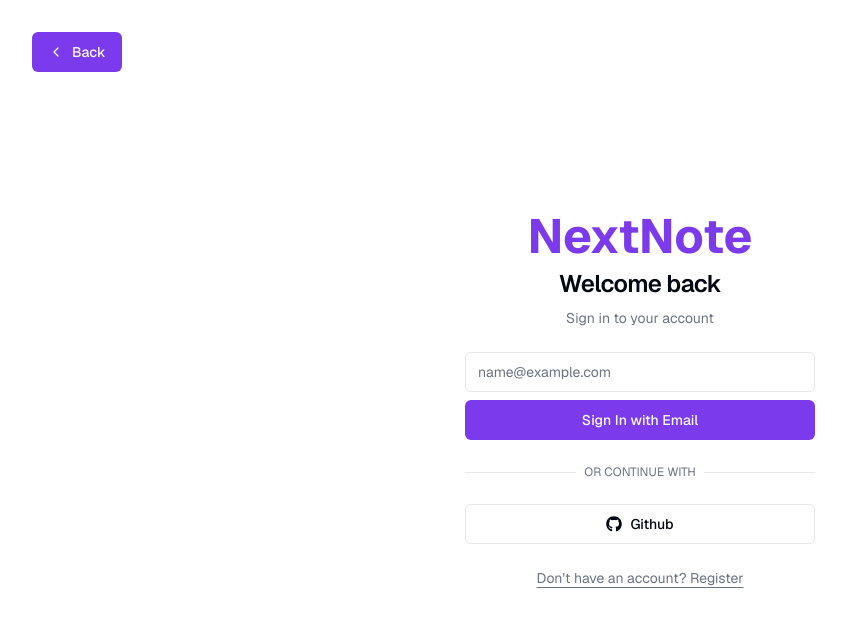
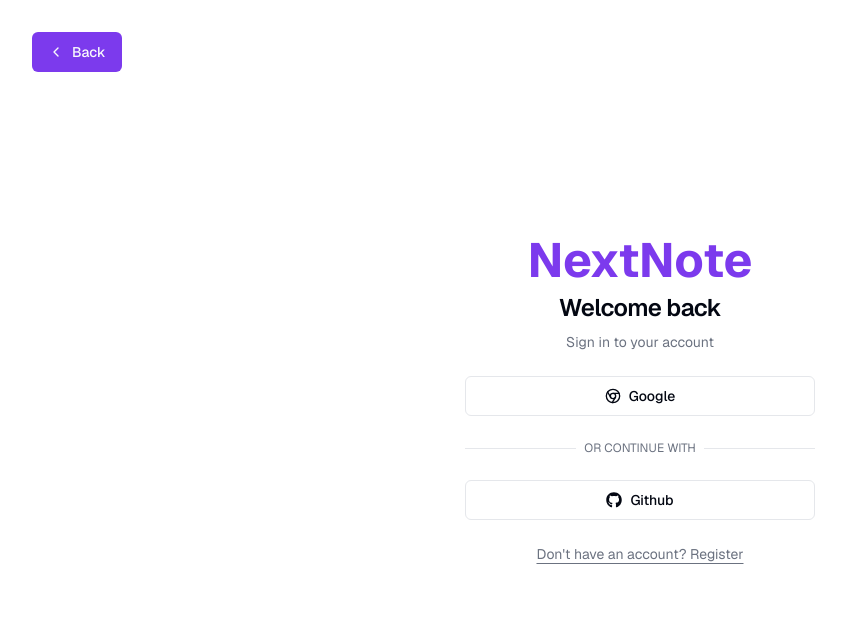
Before and after one commit to shaikahmadnawaz/next-note, a Next.js app: page /login in a window 1280 px wide. Shown: the top 624 px of the page, without its empty margins (0-846 px from the left). Built offline with nearby package versions, Linux system fonts and the light colour scheme.

Commit message:
implemented oauth signin using google

```diff
--- a/components/icons.tsx
+++ b/components/icons.tsx
@@ -1,6 +1,7 @@
 import {
   AlertTriangle,
   ChevronLeft,
+  Chrome,
   Codepen,
   CreditCard,
   Database,
@@ -25,6 +26,7 @@
   chevronLeft: ChevronLeft,
   spinner: Loader2,
   add: Plus,
+  google: Chrome,
   user: User,
   signout: LogOut,
   trash: Trash,
--- a/components/user/user-auth-form.tsx
+++ b/components/user/user-auth-form.tsx
@@ -30,6 +30,7 @@
     resolver: zodResolver(userAuthSchema),
   });
   const [isLoading, setIsLoading] = React.useState<boolean>(false);
+  const [isGoogleLoading, setIsGoogleLoading] = React.useState<boolean>(false);
   const [isGitHubLoading, setIsGitHubLoading] = React.useState<boolean>(false);
   const searchParams = useSearchParams();
 
@@ -60,7 +61,7 @@
 
   return (
     <div className={cn("grid gap-6", className)} {...props}>
-      <form
+      {/* <form
         method="post"
         action="/api/auth/sigin"
         onSubmit={handleSubmit(onSubmit)}
@@ -93,7 +94,27 @@
             Sign In with Email
           </Button>
         </div>
-      </form>
+      </form> */}
+      <Button
+        variant="outline"
+        type="button"
+        onClick={async () => {
+          setIsGoogleLoading(true);
+          const signInResult = await signIn("google", {
+            redirect: false,
+            callbackUrl: "/dashboard",
+          });
+          setIsGoogleLoading(false);
+        }}
+        disabled={isLoading || isGoogleLoading}
+      >
+        {isGoogleLoading ? (
+          <Icons.spinner className="mr-2 h-4 w-4 animate-spin" />
+        ) : (
+          <Icons.google className="mr-2 h-4 w-4" />
+        )}{" "}
+        Google
+      </Button>
       <div className="relative">
         <div className="absolute inset-0 flex items-center">
           <span className="w-full border-t" />
```
Also changed, not shown: app/api/auth/[...nextauth]/route.ts (line endings or trailing spaces), 1 other file (tests, documents, lock files or other folders).
